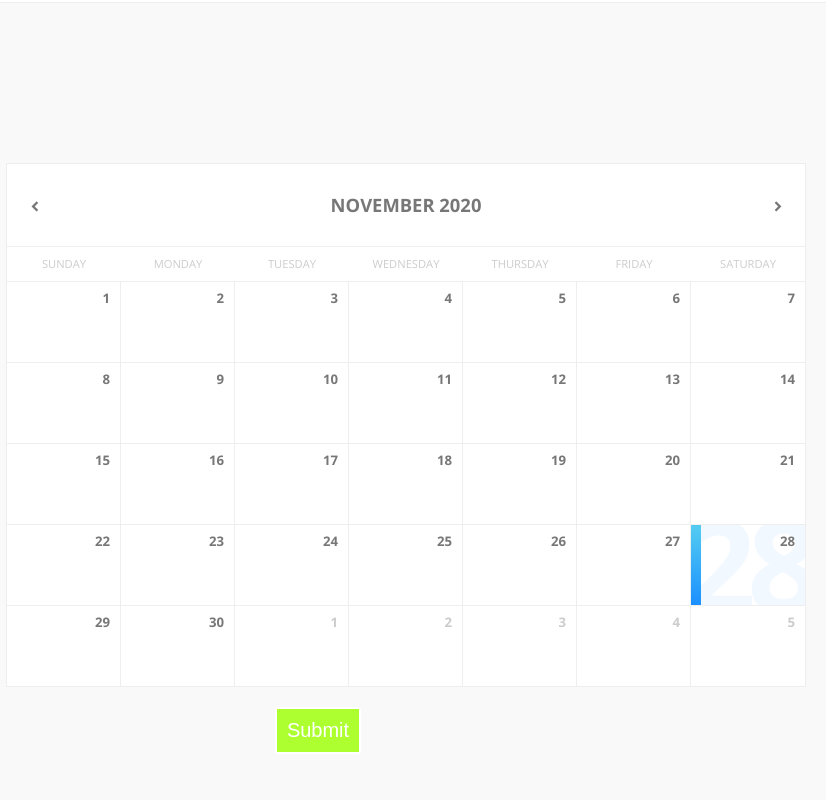
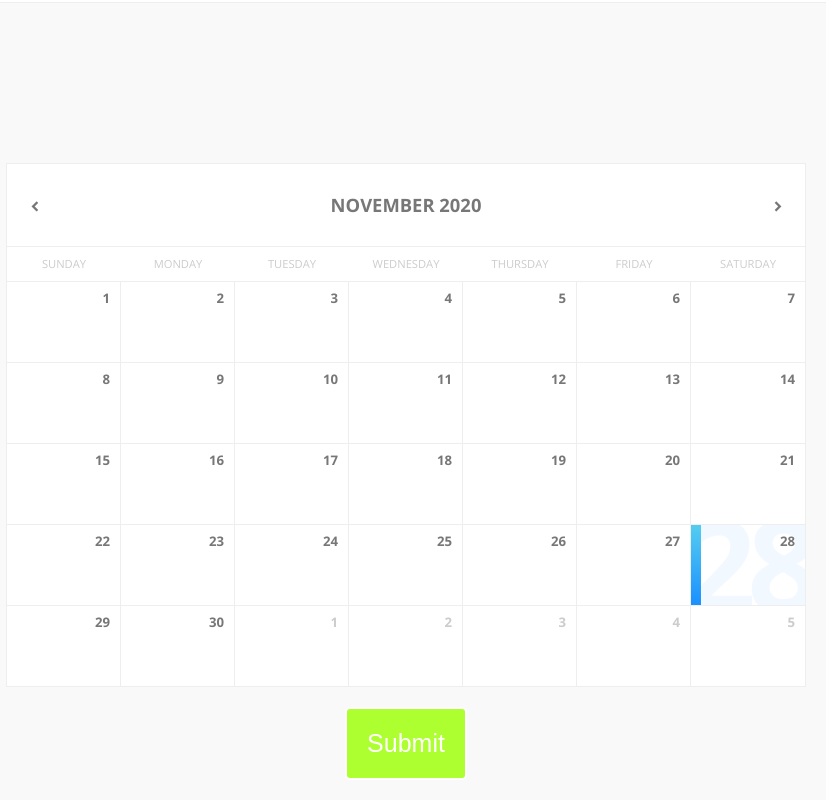
Before and after one commit to kittichat/react, a React (Create React App) app: page /dateselection in a window 1280 px wide. Shown: the part 214-1014 px from the top of the page, without its empty margins (322-1148 px from the left). Before the commit the page ends 988 px from the top, so only its background shows below. Built offline with nearby package versions, Linux system fonts and the light colour scheme.

Commit message:
30th commit

```diff
--- a/src/booking/Afterbooking.js
+++ b/src/booking/Afterbooking.js
@@ -217,46 +217,49 @@ function Afterbooking(props) {
     const [isClear , setClear]  = useState(false)
 
    useEffect(() => {
-       BookingService.AllBookingInformation().then(response =>
-        {
-             setDataTemp(response.data.status)
-        }
-        )
-
+    //    BookingService.AllBookingInformation().then(response =>
+    //     {
+    //          setDataTemp(response.data.status)
+    //     }
+    //     )
+     BookingService.GetBookingInformation(localStorage.getItem("date")).then(response => {
+         setDataTemp(response.data.status)
+         localStorage.setItem("date2",response.data.date)
+     })
    }, [])
 
    const columns = React.useMemo(
         () => [
             {
                         Header: "All courts",
+                        columns: [
+                            {Header:"time",accessor:"time"},
+                            {Header:"Court1",accessor:"Court1"},
+                            {Header:"Court2",accessor:"Court2"},
+                            {Header:"Court3",accessor:"Court3"},
+
+                        ]
+                        // use this when you want to use data api
                         // columns: [
                         //     {Header:"time",accessor:"time"},
-                        //     {Header:"Court1",accessor:"Court1"},
-                        //     {Header:"Court2",accessor:"Court2"},
-                        //     {Header:"Court3",accessor:"Court3"},
-
+                        //     {Header:"Court1",accessor:"court1"},
+                        //     {Header:"Court2",accessor:"court2"},
+                        //     {Header:"Court3",accessor:"court3"},
+                        //     {Header:"Court4",accessor:"court4"},
+                        //     {Header:"Court5",accessor:"court5"},
+                        //     {Header:"Court6",accessor:"court6"},
+                        //     {Header:"Court7",accessor:"court7"},
+                        //     {Header:"Court8",accessor:"court8"},
+                        //     {Header:"Court9",accessor:"court9"},
                         // ]
-                        // use this when you want to use data api
-                        columns: [
-                            {Header:"time",accessor:"time"},
-                            {Header:"Court1",accessor:"court1"},
-                            {Header:"Court2",accessor:"court2"},
-                            {Header:"Court3",accessor:"court3"},
-                            {Header:"Court4",accessor:"court4"},
-                            {Header:"Court5",accessor:"court5"},
-                            {Header:"Court6",accessor:"court6"},
-                            {Header:"Court7",accessor:"court7"},
-                            {Header:"Court8",accessor:"court8"},
-                            {Header:"Court9",accessor:"court9"},
-                        ]
                     }
         ],
         []
     )
     // the problem that I cannot use data because when useEffect has set to dataTemp, data is not set too
     const data = React.useMemo(() => Data, [])
-    console.log(data)
-    // console.log(dataTemp)
+    // console.log(data)
+    console.log(dataTemp)
     console.log("this is arrRoot")
     console.log(arrRoot)
 
@@ -282,7 +285,7 @@ function Afterbooking(props) {
                     <Table
                         className="group1_eachtable"
                         columns={columns}
-                        data={data}
+                        data={dataTemp}
                         arr={arrRoot}
                         setArr={setArr}
                         isClear={isClear}
--- a/src/booking/bookingModal/CreateForm.js
+++ b/src/booking/bookingModal/CreateForm.js
@@ -136,14 +136,19 @@ class CreateForm extends React.Component {
           this.state.name,
           this.state.email,
           this.state.phone,
+          localStorage.getItem("date2"),
         )
         .then(
           response => {
+            if(response.data.success == false){
+              window.alert("Sorry, please check stage again")
+              window.location.reload()}
             this.setState({
               message: response.data.message,
-              uuid:response.data.receipt, // change this line
+              uuid:response.data.bookingid, // change this line
               price:response.data.price,
               isSubmit : true,
+
             })
           },
           error => {
--- a/src/booking/calendar/Calendar_background.js
+++ b/src/booking/calendar/Calendar_background.js
@@ -4,11 +4,14 @@ import DateSelection from './DateSelection'
 
 import '../../css/Calendar_background.css'
 
+import DateBooking from '../../services/booking_service'
+
 function Calendar_background() {
+
     return (
         <div className="background">
             <DateSelection />
-            <button className="Date__submit">Submit</button>
+
         </div>
     )
 }
--- a/src/booking/calendar/components/Calendar.jsx
+++ b/src/booking/calendar/components/Calendar.jsx
@@ -1,11 +1,15 @@
 import React from "react";
 import dateFns from "date-fns";
+
+import BookingService from '../../../services/booking_service'
 
 class Calendar extends React.Component {
   state = {
     currentMonth: new Date(),
     selectedDate: new Date()
   };
+
+  // handleClick = this.handleClick.bind(this);
 
   renderHeader() {
     const dateFormat = "MMMM YYYY";
@@ -106,17 +110,62 @@ class Calendar extends React.Component {
     });
   };
 
+  handleClick = (e) => {
+    // e.preventDefault()
+    // this.setState({
+    //   message:"",
+    //   successful:false
+    // })
+    BookingService.DateBooking(
+      this.state.selectedDate.getDate(),
+      this.state.selectedDate.getMonth(),
+      this.state.selectedDate.getFullYear()
+
+    ).then(response => {
+      // this.props.history.push("/userbooking")
+      console.log(response)
+      localStorage.setItem("date",response.date)
+      window.location.replace("http://localhost:3000/userbooking")
+      // window.location.reload()
+    }
+    ,
+    error => {
+      const resMessage =
+        (error.response &&
+          error.response.data &&
+          error.response.data.message) ||
+          error.message ||
+          error.toString();
+
+          this.setState({
+            successful: false,
+            message: resMessage
+          })
+          window.alert("Date selection is failed")
+          window.location.reload()
+    }
+    )
+  }
+
   render() {
 
     let { selectedDate } = this.state;
     console.log(selectedDate.getDate())
 
     return (
+    <div>
       <div className="calendar">
         {this.renderHeader()}
         {this.renderDays()}
         {this.renderCells()}
+
       </div>
+
+      <button
+        className="Date__submit"
+        onClick={() => {this.handleClick()}}
+        >Submit</button>
+    </div>
     );
   }
 }
--- a/src/css/Calendar_background.css
+++ b/src/css/Calendar_background.css
@@ -3,17 +3,3 @@
     padding: 0;
     font-family: sans-serif; */
 }
-
-.Date__submit{
-    padding: 10px;
-    margin: 20px;
-    font-size: 20px;
-    background-color: greenyellow;
-    border: solid 2px;
-    border-radius: 2px;
-    color: white;
-}
-
-.Date__submit:active{
-    background-color: white;
-}
--- a/src/css/DateSelection.css
+++ b/src/css/DateSelection.css
@@ -233,3 +233,21 @@ main {
   flex-basis: calc(100% / 7);
   width: calc(100% / 7);
 }
+
+.Date__submit{
+    padding: 20px;
+    margin: 20px;
+    font-size: 25px;
+    background-color: greenyellow;
+    border: solid 2px;
+    border-radius: 5px;
+    color: white;
+    left: 25%;
+    position:relative;
+    /* align-items:center; */
+    /* margin-right: -25%; */
+}
+
+.Date__submit:active{
+    background-color: white;
+}
--- a/src/services/booking_service.js
+++ b/src/services/booking_service.js
@@ -16,9 +16,18 @@ class BookingService{
 
     }
 
-    CourtBooking(arr,name,email,phone){
+    GetBookingInformation(date){
+        return axios
+        .get(`${API_URL}booking/?d=${date}`)
+        .then (response => {
+            return response
+        })
+    }
+
+    CourtBooking(arr,name,email,phone,date){
         return axios
         .post(API_URL + 'booking/',{
+            date,
             arr,
             name,
             email,
@@ -29,11 +38,23 @@ class BookingService{
         })
 
    }
+// edit from confirm
+   BookingVerify(bookingid){
+       return axios
+       .post(API_URL + 'payment/',{
+           bookingid
+       })
+   }
 
-   BookingVerify(receipt){
+   DateBooking(day,month,year){
        return axios
-       .post(API_URL + 'confirm/',{
-           receipt
+       .post(API_URL + 'checkrange/',{
+           day,
+           month,
+           year
+       })
+       .then(response => {
+           return response.data;
        })
    }
 }
```
Also changed, not shown: Progress.txt.
